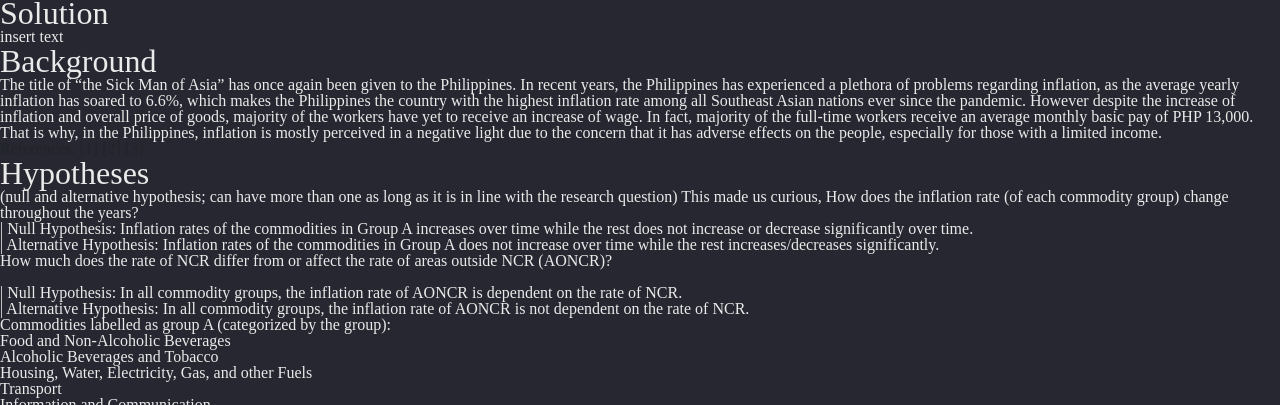
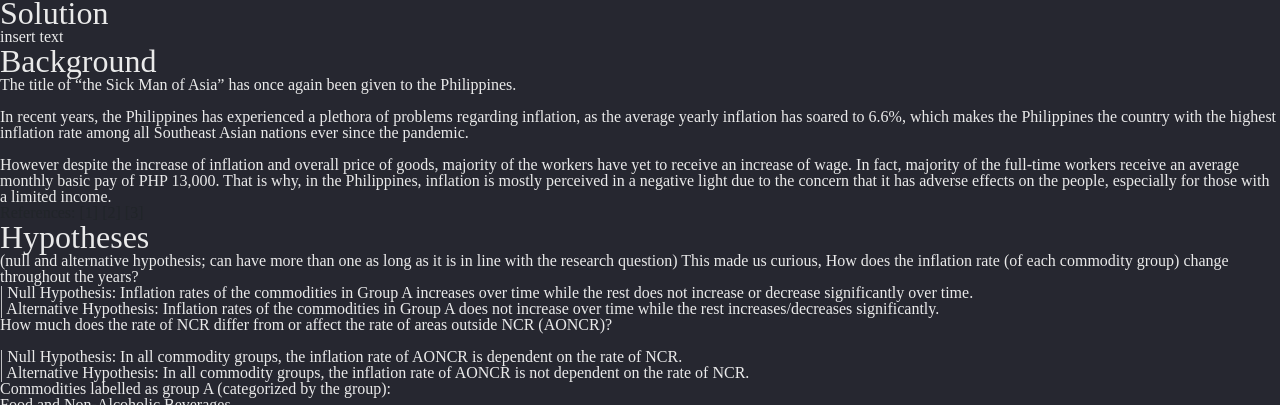
Before and after one commit to Airiseru/cs132-inflation, a plain HTML site: page index.html in a window 1280 px wide. Shown: the part 743-1148 px from the top of the page. Drawn offline with nearby package versions, Linux system fonts and the light colour scheme.

Commit message:
Second edit of initial content

```diff
--- a/index.html
+++ b/index.html
@@ -69,34 +69,31 @@
     </div>
   </div>
   <h1 class="prim-white big">Overview</h1>
-  <p class="prim-white">Did you know that in 2012, bangus (or milkfish) was P76 less expensive per kilo than in 2022 (Statista, 2023)? As
-    prices continue to rise over time, people are finding it more and more difficult to afford things that they used to
-    be able to afford. Will the general public be able to keep up with the increase in prices moving forward? What
-    exactly are the factors that affect the apparent increase in prices? How worried should we be given that inflation
-    is being viewed as an “urgent national concern?”</p>
+  <p class="prim-white">Did you know that in 2012, bangus (or milkfish) was P76 less expensive per kilo than in 2022 (Statista, 2023)? As prices continue to rise over time, people are finding it more and more difficult to afford things that they used to be able to afford. Will the general public be able to keep up with the increase in prices moving forward? What exactly are the factors that affect the apparent increase in prices? How worried should we be given that inflation is being viewed as an “urgent national concern?”</p>
   <br>
   <p class="prim-white">References: [1] [2] [3]</p>
   <h1 class="prim-white big">
     “Problem” Statements
   </h1>
   <p class="prim-white">
-    That is why we decided to focus on inflation rate. We wanted to see the trend of inflation rate and determine the
-    possible factors or events that ultimately affect the ongoing worry of being able to afford basic needs and wants.
+    That is why we decided to focus on inflation rate. We wanted to see the trend of inflation rate and determine the possible factors or events that ultimately affect the ongoing worry of being able to afford basic needs and wants.
   </p>
-
 
   <h1 class="prim-white big">Solution</h1>
   <p class="prim-white">
     insert text
   </p>
+
   <h1 class="prim-white big">Background</h1>
   <p class="prim-white">
     The title of “the Sick Man of Asia” has once again been given to the Philippines.
-
-    In recent years, the Philippines has experienced a plethora of problems regarding inflation, as the average yearly
-    inflation has soared to 6.6%, which makes the Philippines the country with the highest inflation rate among all
-    Southeast Asian nations ever since the pandemic.
-
+  </p>
+  <br>
+  <p class="prim-white">
+    In recent years, the Philippines has experienced a plethora of problems regarding inflation, as the average yearly inflation has soared to 6.6%, which makes the Philippines the country with the highest inflation rate among all Southeast Asian nations ever since the pandemic.
+  </p>
+  <br>
+  <p class="prim-white">
     However despite the increase of inflation and overall price of goods, majority of the workers have yet to receive an
     increase of wage. In fact, majority of the full-time workers receive an average monthly basic pay of PHP 13,000.
     That is why, in the Philippines, inflation is mostly perceived in a negative light due to the concern that it has
```
